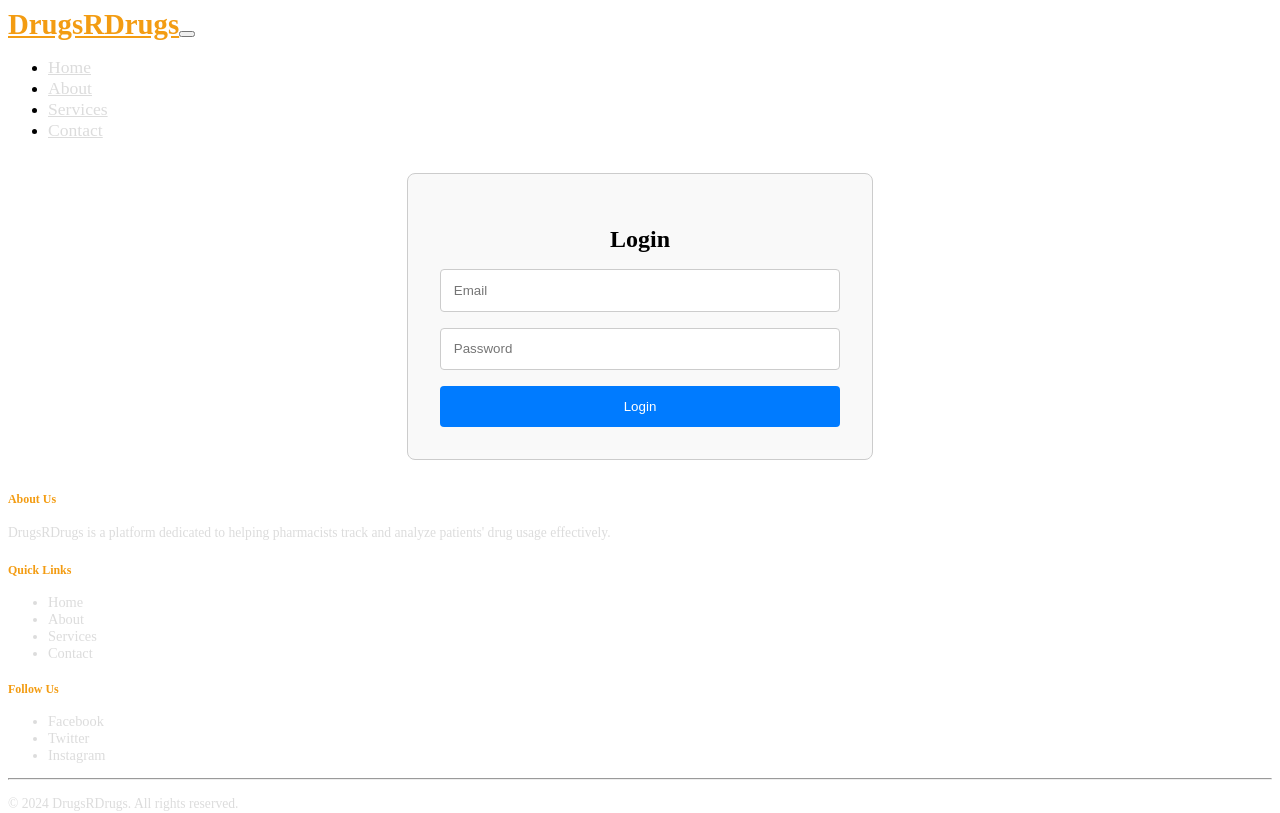
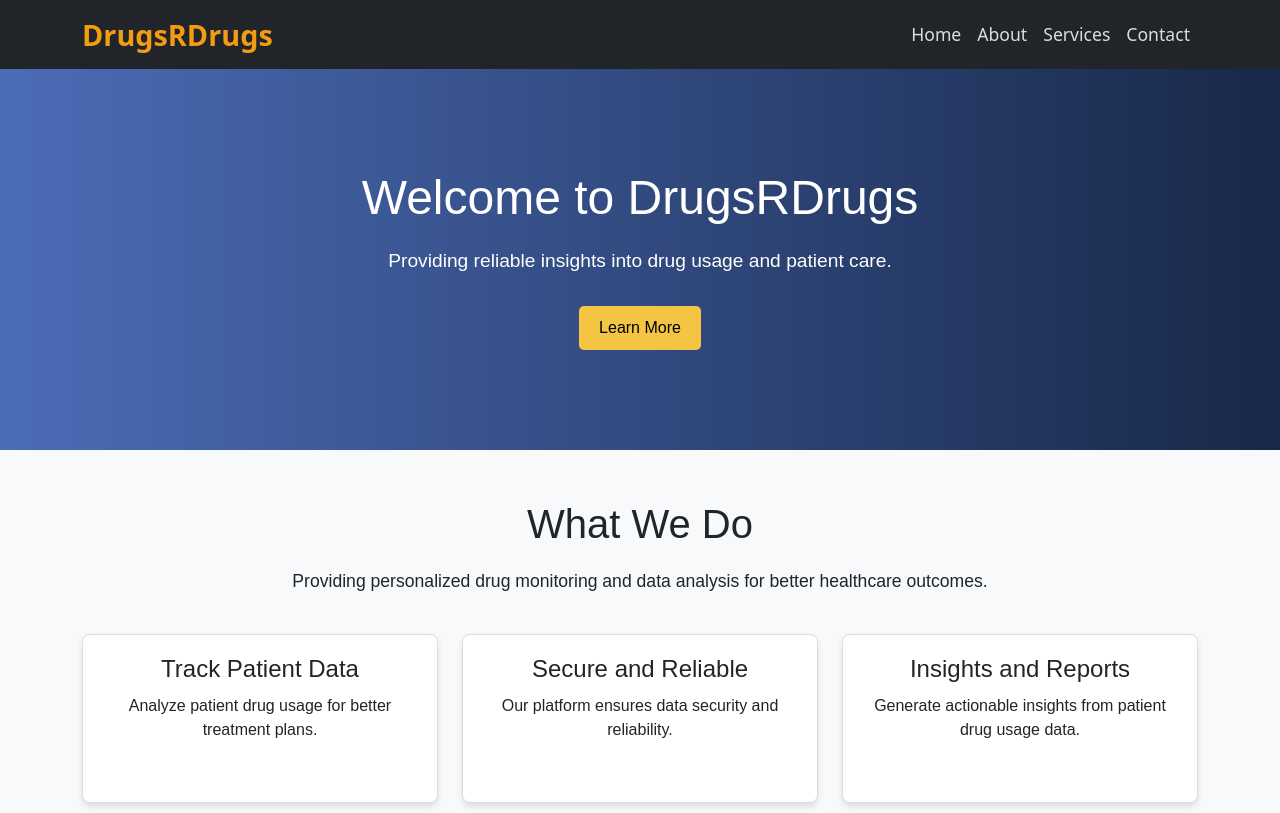
Before and after one commit to tobijay666/DrugsRdrugs, a React (Create React App) app in the folder frontend/: page / in a window 1280 px wide. Shown: the top 813 px of the page. Built offline with nearby package versions, Linux system fonts and the light colour scheme.

Commit message:
Home page created.

```diff
--- a/frontend/public/index.html
+++ b/frontend/public/index.html
@@ -3,6 +3,15 @@
   <head>
     <meta charset="utf-8" />
     <link rel="icon" href="%PUBLIC_URL%/favicon.ico" />
+    <!-- Bootstrap CSS -->
+    <link
+      href="https://cdn.jsdelivr.net/npm/bootstrap@5.3.0-alpha3/dist/css/bootstrap.min.css"
+      rel="stylesheet"
+    />
+
+    <!-- Bootstrap JS (Optional, if needed for interactivity) -->
+    <script src="https://cdn.jsdelivr.net/npm/bootstrap@5.3.0-alpha3/dist/js/bootstrap.bundle.min.js"></script>
+
     <meta name="viewport" content="width=device-width, initial-scale=1" />
     <meta name="theme-color" content="#000000" />
     <meta
--- /dev/null
+++ b/frontend/src/components/Home/HeroSection.css
@@ -0,0 +1,22 @@
+.hero-section {
+  background: linear-gradient(to right, #4b6cb7, #182848);
+  color: white;
+  text-align: center;
+  padding: 100px 0;
+}
+.hero-section h1 {
+  font-size: 3rem;
+  margin-bottom: 20px;
+}
+.hero-section p {
+  font-size: 1.2rem;
+  margin-bottom: 30px;
+}
+.hero-section .btn {
+  font-size: 1rem;
+  padding: 10px 20px;
+  background-color: #f4c542;
+  border: none;
+  color: #000;
+  border-radius: 5px;
+}
--- /dev/null
+++ b/frontend/src/components/Home/HeroSection.js
@@ -0,0 +1,18 @@
+import React from "react";
+import "./HeroSection.css";
+
+const HeroSection = () => {
+  return (
+    <section className="hero-section">
+      <div className="container">
+        <h1>Welcome to DrugsRDrugs</h1>
+        <p>Providing reliable insights into drug usage and patient care.</p>
+        <a href="/about" className="btn btn-primary">
+          Learn More
+        </a>
+      </div>
+    </section>
+  );
+};
+
+export default HeroSection;
--- /dev/null
+++ b/frontend/src/components/Home/WhatWeDoSection.css
@@ -0,0 +1,27 @@
+.what-we-do {
+    padding: 50px 0;
+    background: #f8f9fa;
+    text-align: center;
+  }
+  .what-we-do h2 {
+    font-size: 2.5rem;
+    margin-bottom: 20px;
+  }
+  .what-we-do p {
+    font-size: 1.1rem;
+    margin-bottom: 40px;
+  }
+  .feature-box {
+    background: white;
+    border: 1px solid #ddd;
+    border-radius: 8px;
+    padding: 20px;
+    box-shadow: 0px 4px 6px rgba(0, 0, 0, 0.1);
+  }
+  .feature-box h3 {
+    margin-bottom: 10px;
+    font-size: 1.5rem;
+  }
+  .feature-box p {
+    font-size: 1rem;
+  }
--- /dev/null
+++ b/frontend/src/components/Home/WhatWeDoSection.js
@@ -0,0 +1,38 @@
+import React from "react";
+import "./WhatWeDoSection.css";
+
+const WhatWeDoSection = () => {
+  return (
+    <section className="what-we-do">
+      <div className="container">
+        <h2>What We Do</h2>
+        <p>
+          Providing personalized drug monitoring and data analysis for better
+          healthcare outcomes.
+        </p>
+        <div className="row">
+          <div className="col-md-4">
+            <div className="feature-box">
+              <h3>Track Patient Data</h3>
+              <p>Analyze patient drug usage for better treatment plans.</p>
+            </div>
+          </div>
+          <div className="col-md-4">
+            <div className="feature-box">
+              <h3>Secure and Reliable</h3>
+              <p>Our platform ensures data security and reliability.</p>
+            </div>
+          </div>
+          <div className="col-md-4">
+            <div className="feature-box">
+              <h3>Insights and Reports</h3>
+              <p>Generate actionable insights from patient drug usage data.</p>
+            </div>
+          </div>
+        </div>
+      </div>
+    </section>
+  );
+};
+
+export default WhatWeDoSection;
--- /dev/null
+++ b/frontend/src/pages/Home/Home.css
@@ -0,0 +1,3 @@
+.home-page {
+    font-family: 'Arial', sans-serif;
+  }
--- /dev/null
+++ b/frontend/src/pages/Home/Home.js
@@ -0,0 +1,15 @@
+import React from "react";
+import HeroSection from "../../components/Home/HeroSection";
+import WhatWeDoSection from "../../components/Home/WhatWeDoSection";
+import "./Home.css";
+
+const Home = () => {
+  return (
+    <div className="home-page">
+      <HeroSection />
+      <WhatWeDoSection />
+    </div>
+  );
+};
+
+export default Home;
--- a/frontend/src/routes/RoutesComponent.js
+++ b/frontend/src/routes/RoutesComponent.js
@@ -2,12 +2,14 @@ import React from "react";
 import { useRoutes } from "react-router-dom";
 import Login from "../pages/Login";
 import Signup from "../pages/Signup";
+import Home from "../pages/Home/Home";
 
 const RoutesComponent = () => {
   let routes = useRoutes([
-    { path: "/", element: <Login /> },
+    { path: "/", element: <Home /> },
     { path: "/login", element: <Login /> },
     { path: "/signup", element: <Signup /> },
+    { path: "/home", element: <Home /> },
     // Add other routes here
   ]);
 
```
Also changed, not shown: frontend/src/App.css (+43 -0 lines), 2 other files (tests, documents, lock files or other folders).
